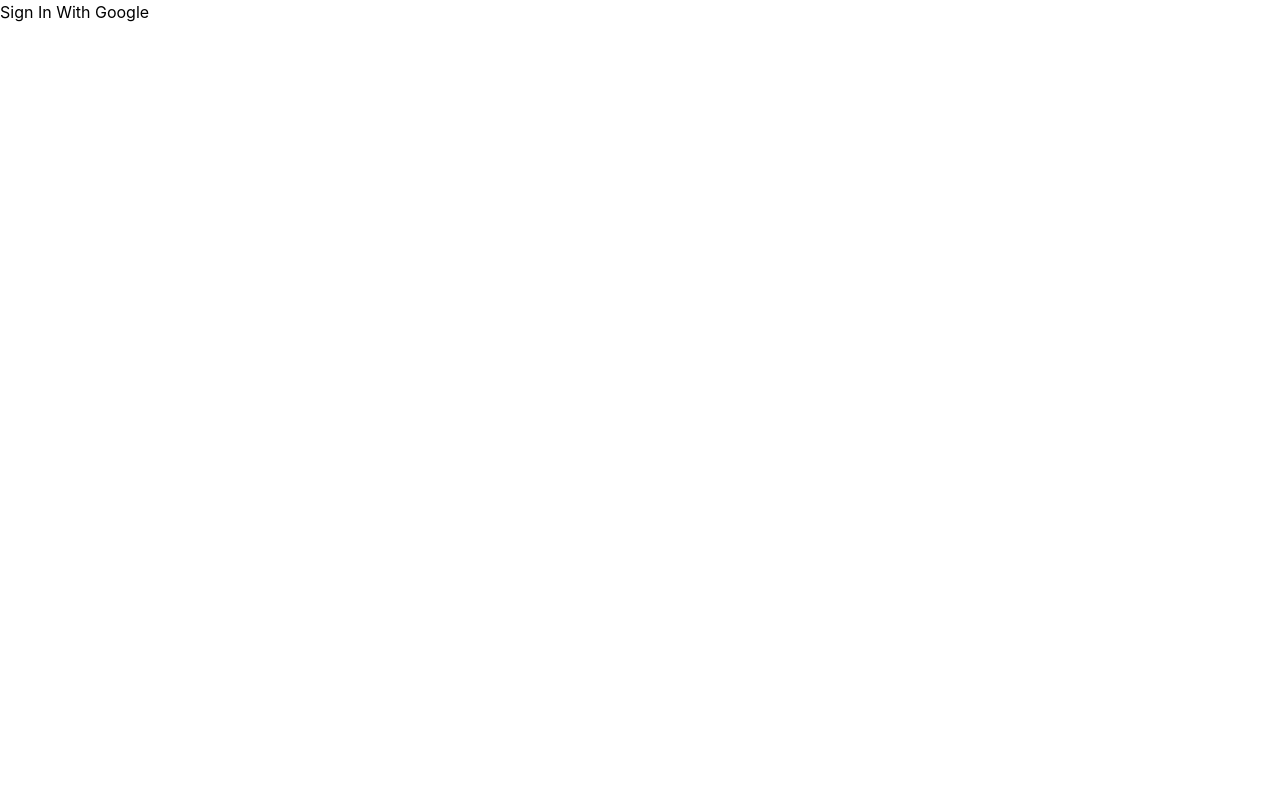
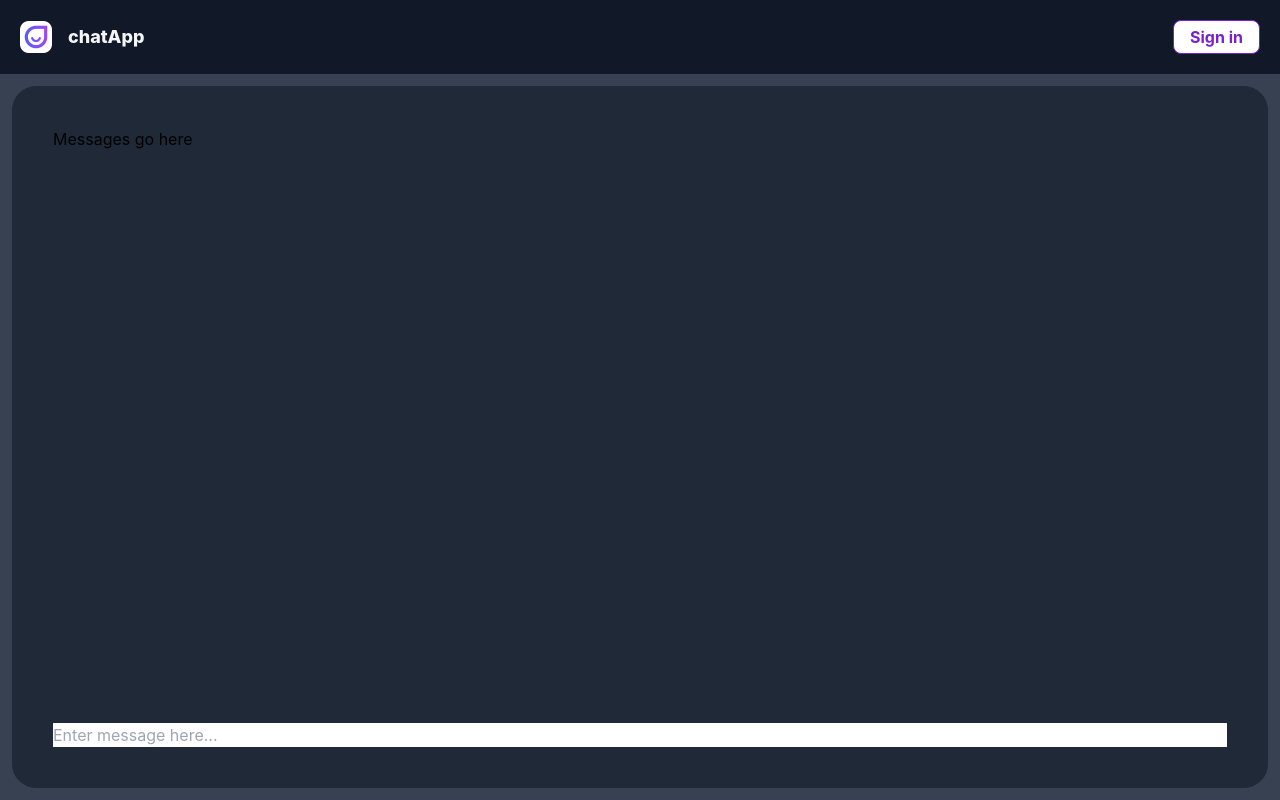
Before and after one commit to EmilsValdmanis/chatapp, a React (Create React App) app: page / in a window 1280 px wide. Built offline with nearby package versions, Linux system fonts and the light colour scheme.

Commit message:
Initial design

```diff
--- a/package.json
+++ b/package.json
@@ -6,6 +6,7 @@
     "@testing-library/jest-dom": "^5.17.0",
     "@testing-library/react": "^13.4.0",
     "@testing-library/user-event": "^13.5.0",
+    "classnames": "^2.3.2",
     "firebase": "^10.7.1",
     "react": "^18.2.0",
     "react-dom": "^18.2.0",
--- a/src/App.jsx
+++ b/src/App.jsx
@@ -1,10 +1,14 @@
-import SignIn from "./components/signIn"
+import Navbar from "./components/navbar"
+import Chat from "./components/chat"
 
 function App() {
   return (
-    <>
-      <SignIn/>
-    </>
+    <div className="flex flex-col min-h-screen">
+      <Navbar/>
+      <main className="grow bg-gray-700 flex p-3">
+        <Chat/>
+      </main>
+    </div>
   )
 }
 
--- /dev/null
+++ b/src/components/button.jsx
@@ -0,0 +1,24 @@
+import React from 'react'
+import classNames from 'classnames'
+
+const Button = ({ children, onClick, disabled, outlined }) => {
+  return (
+    <button
+      onClick={onClick}
+      className={classNames(
+        'px-4 py-1 rounded-lg font-bold focus:outline-none',
+        {
+          'border border-purple-700 text-purple-700 bg-white hover:bg-purple-50 focus:bg-purple-100': outlined && !disabled,
+          'bg-purple-500 hover:bg-purple-600 focus:bg-purple-700 text-white': !outlined && !disabled,
+          'bg-purple-200 text-purple-700 cursor-not-allowed': !outlined && disabled,
+          'border bg-white border-purple-200 text-purple-200 cursor-not-allowed': outlined && disabled,
+        }
+      )}
+      disabled={disabled}
+    >
+      {children}
+    </button>
+  )
+}
+
+export default Button
--- /dev/null
+++ b/src/components/chat.jsx
@@ -0,0 +1,13 @@
+const Chat = () => {
+    return  (
+        <div className="container mx-auto grow flex flex-col p-10 border bg-gray-800 border-gray-800 justify-between rounded-3xl">
+          <div>
+            Messages go here
+          </div>
+          <input placeholder="Enter message here..." />
+        </div>
+    )
+}
+
+
+export default Chat
--- /dev/null
+++ b/src/components/navbar.jsx
@@ -0,0 +1,19 @@
+import SignIn from "./signIn"
+import logo from '../assets/logo.png'
+
+const Navbar = () => {
+    return (
+        <nav className="flex items-center bg-gray-900 justify-between p-5 shadow-lg">
+            <div className="flex gap-4 items-center">
+                <img src={logo} alt="logo" className="w-8"/>
+                <p className="text-lg font-extrabold text-gray-100">
+                    chatApp
+                </p>
+            </div>
+            <SignIn/>
+        </nav>
+    )
+}
+
+
+export default Navbar
--- a/src/components/signIn.jsx
+++ b/src/components/signIn.jsx
@@ -1,4 +1,5 @@
 import { signInWithGooglePopup } from "../utils/firebase.utils"
+import Button from "./button"
 
 const SignIn = () => {
     const logGoogleUser = async () => {
@@ -7,7 +8,12 @@
     }
 
     return (
-        <button onClick={logGoogleUser}>Sign In With Google</button>
+        <Button
+            onClick={logGoogleUser}
+            outlined
+        >
+            Sign in
+        </Button>
     )
 }
 export default SignIn
--- a/tailwind.config.js
+++ b/tailwind.config.js
@@ -5,7 +5,32 @@
   ],
   theme: {
     colors: {
-      'dark-grey': '#282C34'
+      white: '#FFFFFF',
+      gray: {
+        '50': '#f9fafb',
+        '100': '#f4f5f7',
+        '200': '#e5e7eb',
+        '300': '#d2d6dc',
+        '400': '#9fa6b2',
+        '500': '#6b7280',
+        '600': '#4b5563',
+        '700': '#374151',
+        '800': '#1f2937',
+        '900': '#111827',
+      },
+      purple: {
+        '50': '#FAF5FF',
+        '100': '#F2E8FF',
+        '200': '#E7D5FF',
+        '300': '#D5B4FE',
+        '400': '#BB84FC',
+        '500': '#9A47F7',
+        '600': '#8B32EB',
+        '700': '#7721CF',
+        '800': '#6521A8',
+        '900': '#541C87',
+        '950': '#370764',
+      },
     },
     extend: {},
   },
```
Also changed, not shown: src/assets/logo.png (added), 1 other file (tests, documents, lock files or other folders).
